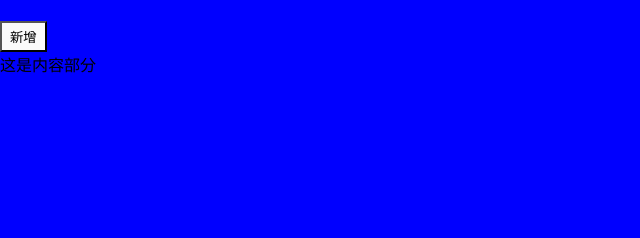
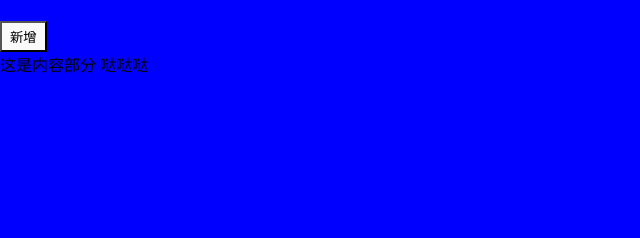
Before and after one commit to zLoong/sourcetree-pro, a plain HTML site: page index.html in a window 1280 px wide. Shown: the part 143-381 px from the top of the page, 0-640 px from the left. Drawn offline with Linux system fonts and the light colour scheme.

Commit message:
更改index.html content部分

```diff
--- a/index.html
+++ b/index.html
@@ -22,7 +22,7 @@
     },false)
   </script>
   <div class="content">
-    这是内容部分
+    这是内容部分 哒哒哒
   </div>
   <div class="footer">
     版权归@tencent所有 2010~2019年
```
